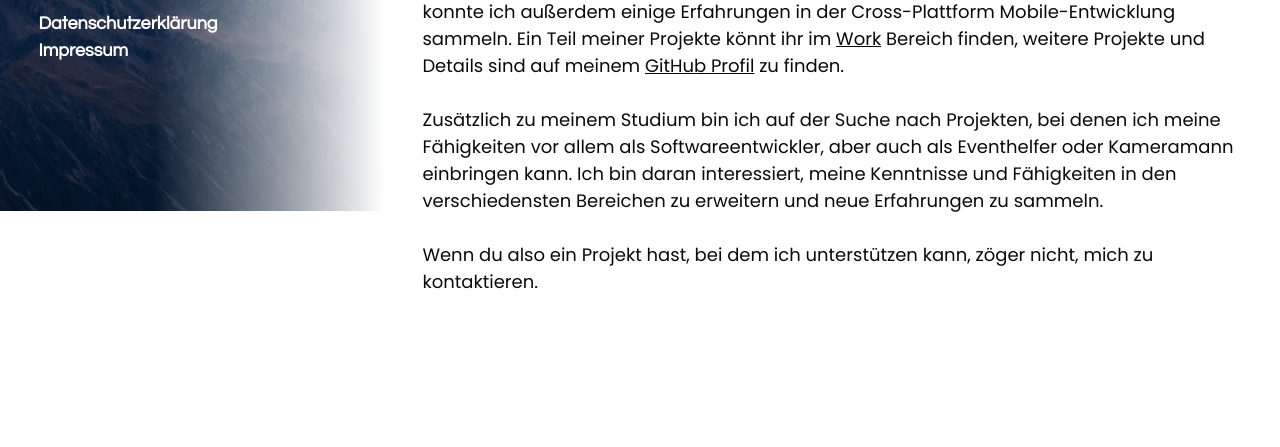
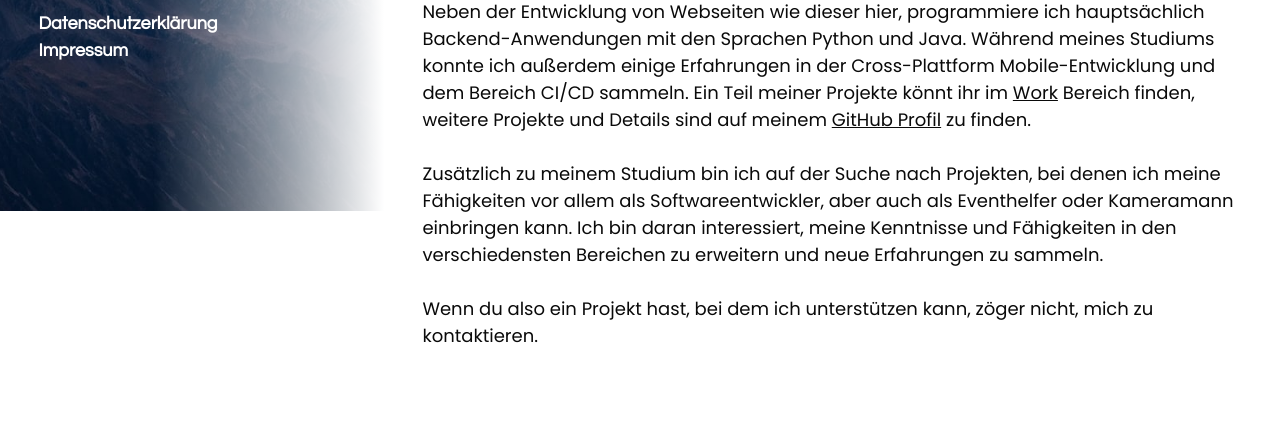
Before and after one commit to ScreepCode/Eigene-Webseite-V2, a plain HTML site: page about.html in a window 1280 px wide. Shown: the part 589-1036 px from the top of the page. Before the commit the page ends 982 px from the top, so only its background shows below. Drawn offline with Linux system fonts and the light colour scheme.

Commit message:
Add: more text for about page

```diff
--- a/about.html
+++ b/about.html
@@ -79,13 +79,11 @@
                     <script>document.write(Math.floor((new Date() - new Date("2004-04-09").getTime()) / 31557600000));</script>
                     Jahre alt und habe nach meinem Abitur 2022 ein duales Studium bei SAP in der (Angewandten)
                     Informatik begonnen.
-                    Während meiner Schulzeit habe ich auch mein eigenes Gewerbe im Bereich IT-Service und Medientechnik
-                    gegründet.
+                    Während meiner Schulzeit habe ich angefangen, im Livestream auf meinem Twitch Kanal <a href="https://twitch.tv/ScreepCode" target="_blank" title="Link zum Twitch Kanel ScreepCode">ScreepCode</a> unter anderem Live zu programmieren.
+                    Zudem habe ich mein eigenes Gewerbe im Bereich IT-Service und Medientechnik gegründet.
                     <br><br>
-                    Neben der Entwicklung von Webseiten wie dieser hier, programmiere ich hauptsächlich
-                    Backend-Anwendungen mit den Sprachen Python und Java.
-                    Während meines Studiums konnte ich außerdem einige Erfahrungen in der Cross-Plattform
-                    Mobile-Entwicklung sammeln.
+                    Neben der Entwicklung von Webseiten wie dieser hier, programmiere ich hauptsächlich Backend-Anwendungen mit den Sprachen Python und Java.
+                    Während meines Studiums konnte ich außerdem einige Erfahrungen in der Cross-Plattform Mobile-Entwicklung und dem Bereich CI/CD sammeln.
                     Ein Teil meiner Projekte könnt ihr im <a href="/" title="Link zum Work. Tab">Work</a> Bereich finden, weitere
                     Projekte und Details sind auf meinem <a href="https://github.com/ScreepCode" target="_blank" title="Link zur Profilseite von GitHub">GitHub Profil</a> zu finden.
                     <br><br>
```
